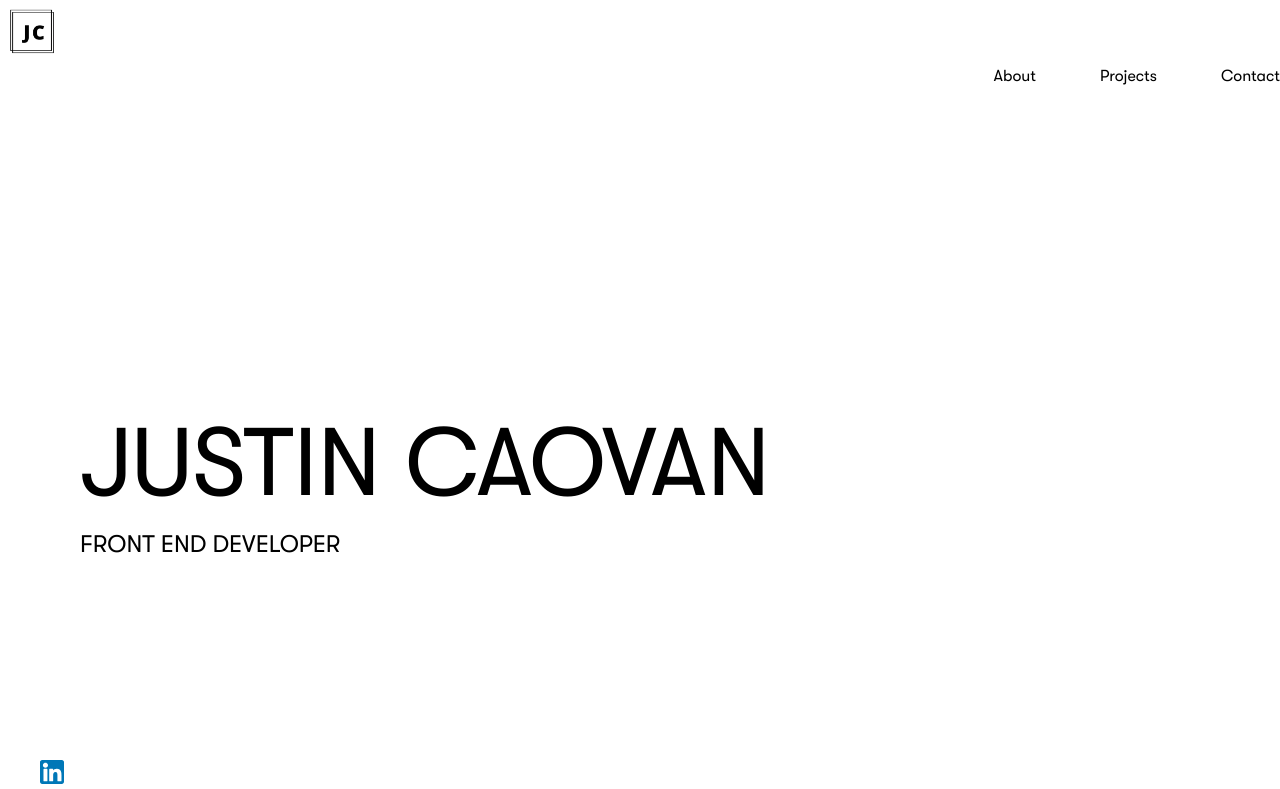
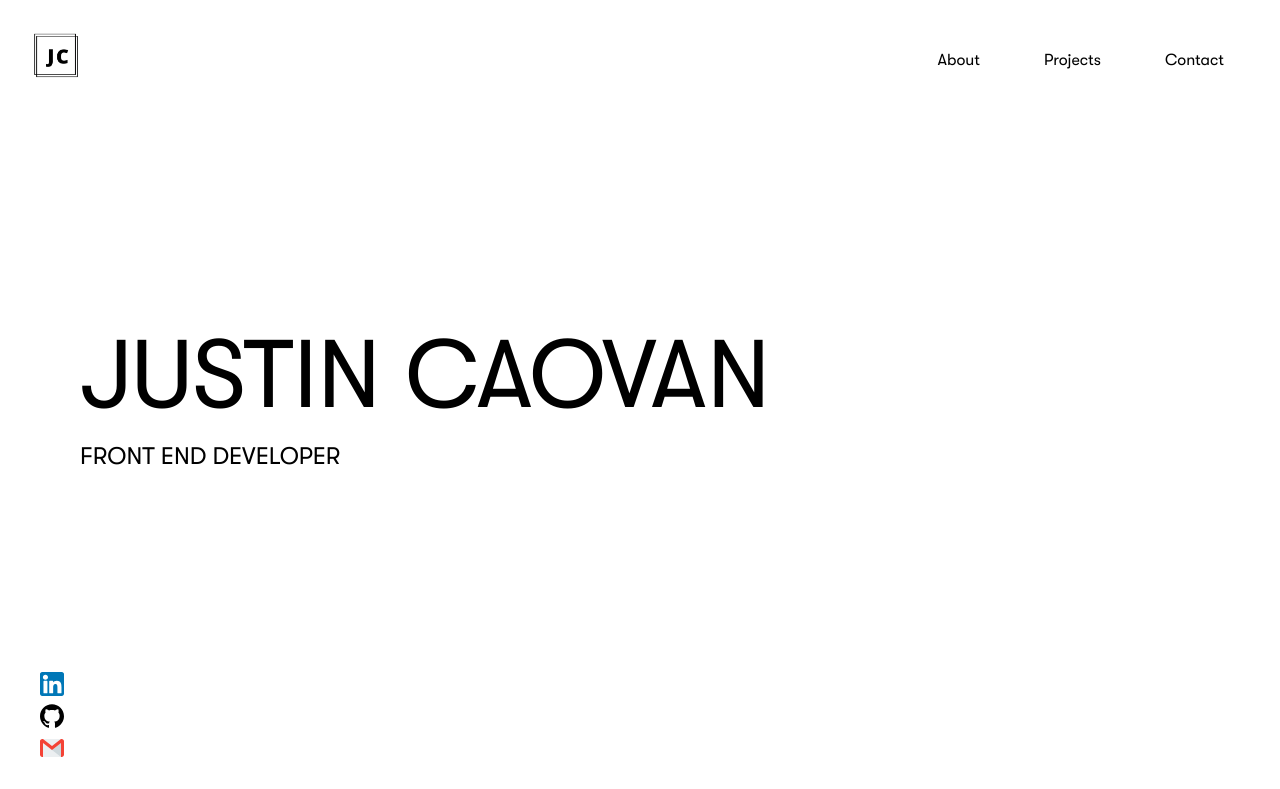
Before and after one commit to myfishdrowned/portfolio, a Gatsby site: page / in a window 1280 px wide. Shown: the top 789 px of the page. Built offline with nearby package versions, Linux system fonts and the light colour scheme; Gatsby itself is replaced by a stand-in of ours.

Commit message:
Fixed nav bar positioning

```diff
--- a/src/components/nav/Nav.tsx
+++ b/src/components/nav/Nav.tsx
@@ -34,19 +34,19 @@
 
 
     return (
-        <div className=''>
+        <div className='relative'>
             <motion.img
                 variants={icon}
                 initial='hidden'
                 animate='visible'
-                className='h-16'
+                className='h-16 absolute top-0 left-0 m-6'
                 src={logo}></motion.img>
 
             <motion.ul
                 variants={nav}
                 initial='hidden'
                 animate='visible'
-                className='flex font-display justify-end space-x-16'>
+                className='absolute top-0 right-0 my-12 mx-14 flex font-display justify-end space-x-16'>
                     <motion.li className='transform'
                     variants={nav}>About</motion.li>
 
--- a/src/components/portfolio/Portfolio.tsx
+++ b/src/components/portfolio/Portfolio.tsx
@@ -5,7 +5,7 @@
 
 const Projects = () => {
     return (
-        <div className='h-full w-full mx-20 py-20'>
+        <div className='h-screen w-full mx-20 py-20'>
             <h2 className='font-display text-5xl'>Projects</h2>
             <ProjectCard
                 name= {'Bloom'}
```
